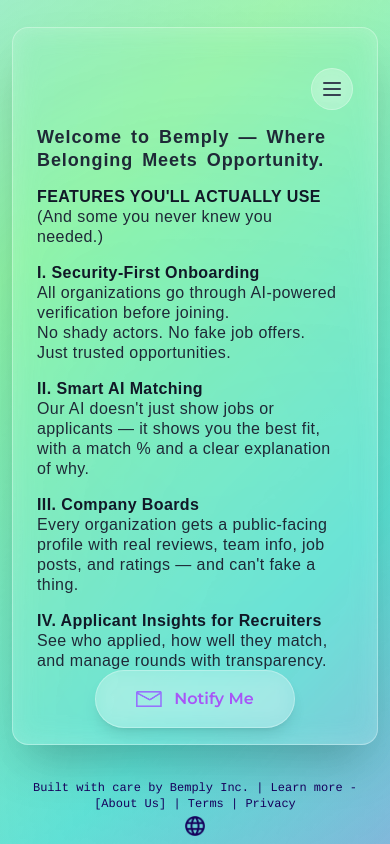
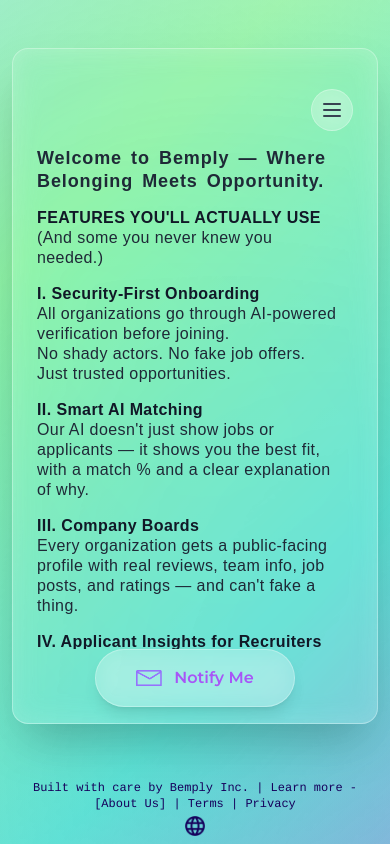
Before and after one commit to Bemply-Team/bemply-prelaunch, a Next.js app: page /features in a window 390 px wide. Built offline with nearby package versions, Linux system fonts and the light colour scheme; no server answers; a web font is replaced by a local one.

Commit message:
refactor: compact shared layout change

```diff
--- a/components/shared-layout.tsx
+++ b/components/shared-layout.tsx
@@ -25,7 +25,7 @@ export default function SharedLayout({
       case "form":
         return `${baseClasses} max-w-sm sm:max-w-md md:max-w-4xl lg:max-w-5xl xl:max-w-6xl p-5 sm:p-6 md:p-8 lg:p-6 xl:p-8 pb-3 sm:pb-4 md:pb-6 lg:pb-4 xl:pb-6 min-h-[600px] sm:min-h-[650px] md:min-h-[700px] lg:min-h-[600px] xl:min-h-[650px]`;
       case "compact":
-        return `${baseClasses} max-w-sm sm:max-w-md md:max-w-4xl lg:max-w-5xl xl:max-w-6xl p-6 sm:p-8 md:p-10 lg:p-8 xl:p-12 pb-4 sm:pb-6 md:pb-8 lg:pb-6 xl:pb-8 h-[85vh] lg:h-[80vh] flex flex-col`;
+        return `${baseClasses}  lg:max-w-5xl xl:max-w-6xl p-6 sm:p-8 md:p-10 lg:p-8 xl:p-12 pb-4 sm:pb-6 md:pb-8 lg:pb-6 xl:pb-8 h-[80vh]  md:h-[700px] lg:h-[600px] xl:h-[650px] flex flex-col`;
       default:
         return `${baseClasses} max-w-sm sm:max-w-md md:max-w-3xl lg:max-w-5xl xl:max-w-6xl p-8 sm:p-10 md:p-12 lg:p-10 xl:p-12 pb-6 sm:pb-8 md:pb-10 lg:pb-6 xl:pb-8 min-h-[500px] sm:min-h-[550px] md:min-h-[600px] lg:min-h-[480px] xl:min-h-[520px]`;
     }
```
